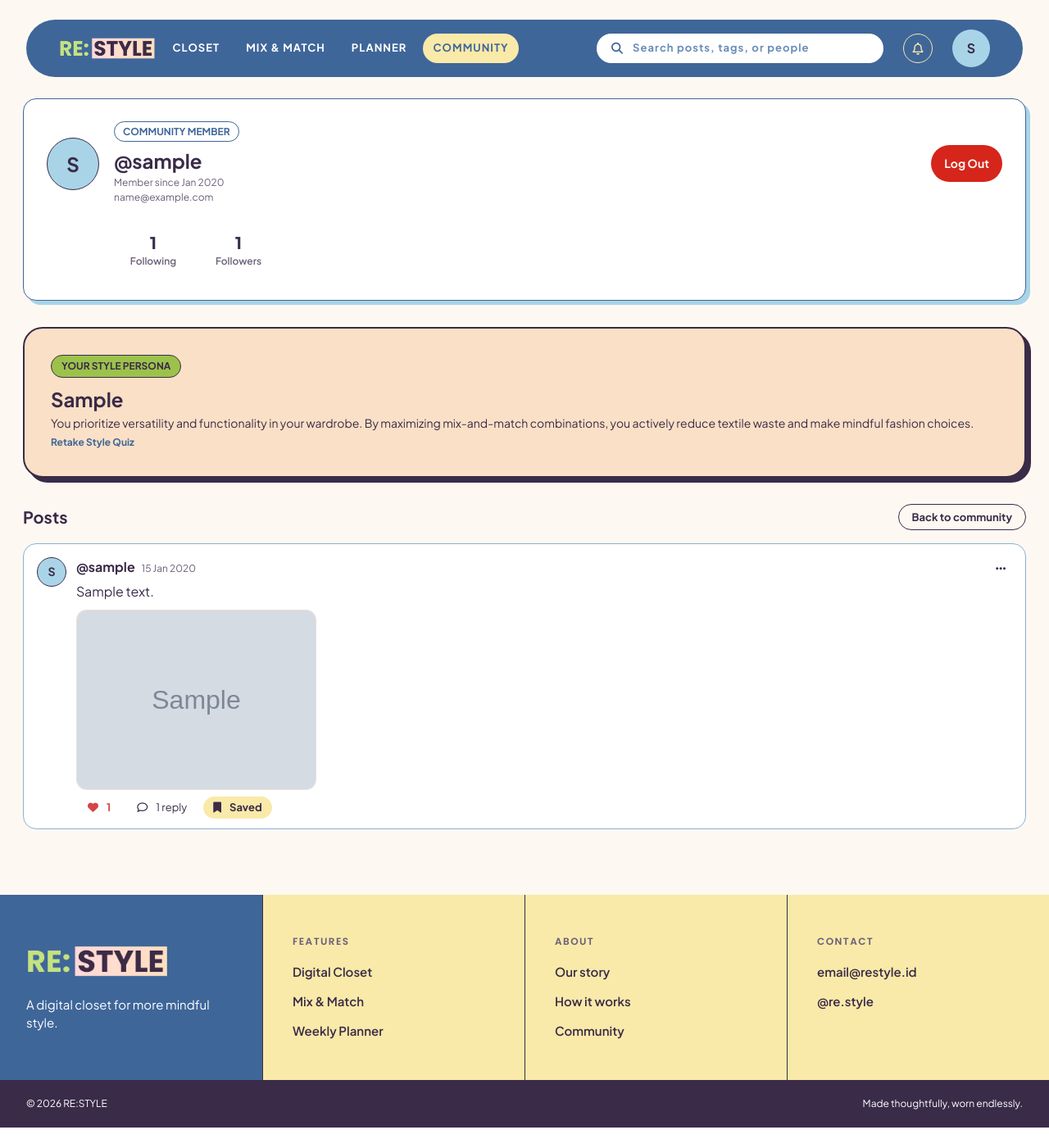
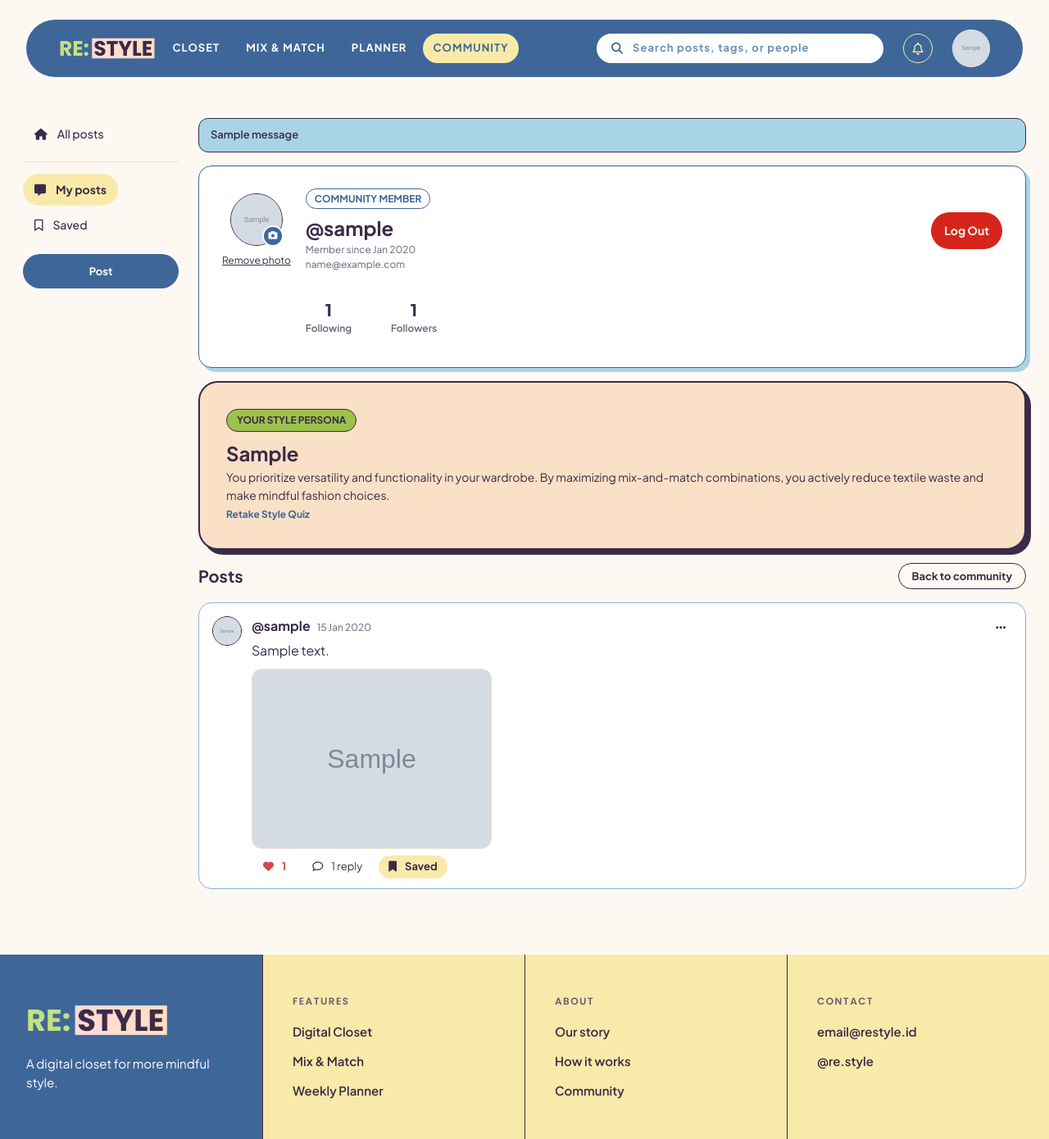
Before and after one commit to pbp-kelompok-a12/RESTYLE, a Django app: a page that uses templates/components/navbar_app.html in a window 1280 px wide. Shown: the top 1390 px of the page at 82% size. Run offline with Django 5.2, Linux system fonts and the light colour scheme; a user stored in the database is signed in; tables that the repository leaves empty hold one stand-in row (values such as "Sample post"); grey boxes marked "Sample" are stand-in pictures; one stand-in notice (Sample message) is shown; data that the repository does not hold is empty; some libraries are stand-ins or nearby versions; some web fonts are replaced.

Commit message:
Add profile photos and sidebar on profile page

```diff
--- a/community/admin.py
+++ b/community/admin.py
@@ -1,6 +1,6 @@
 from django.contrib import admin
 
-from community.models import Comment, Notification, Post
+from community.models import Comment, CommunityProfile, Notification, Post
 
 @admin.register(Post)
 class PostAdmin(admin.ModelAdmin):
@@ -17,3 +17,5 @@ class CommentAdmin(admin.ModelAdmin):
 class NotificationAdmin(admin.ModelAdmin):
     list_display = ("recipient", "actor", "kind", "is_read", "created_at")
     list_filter = ("kind", "is_read")
+
+admin.site.register(CommunityProfile)
--- a/community/models.py
+++ b/community/models.py
@@ -199,3 +199,15 @@ class Notification(models.Model):
         if self.kind == self.FOLLOW:
             return reverse("community:show_user_profile", args=[self.actor.username])
         return reverse("community:show_community") + f"#post-{self.post_id}"
+
+class CommunityProfile(models.Model):
+    """data tambahan user khusus untuk community, misalnya foto profil."""
+    user = models.OneToOneField(
+        settings.AUTH_USER_MODEL,
+        on_delete=models.CASCADE,
+        related_name="community_profile",
+    )
+    photo = models.ImageField(upload_to="community/avatars/", blank=True)
+
+    def __str__(self):
+        return f"Community profile of @{self.user.username}"
--- a/community/templates/community/_comment.html
+++ b/community/templates/community/_comment.html
@@ -1,6 +1,8 @@
 {# Satu komentar. Butuh variabel "comment". Balasan memakai file ini lagi. #}
+{% load community_avatars %}
+
 <div class="cm-comment {% if comment.is_author %}is-author{% endif %}">
-    <span class="cm-avatar cm-avatar-small">{{ comment.author.username|first|upper }}</span>
+    <span class="cm-avatar cm-avatar-small">{% avatar comment.author %}</span>
 
     <div class="cm-comment-main">
         <header class="cm-comment-head">
--- a/community/templates/community/_notification_item.html
+++ b/community/templates/community/_notification_item.html
@@ -1,8 +1,9 @@
 {# Satu baris notifikasi. Butuh variabel "note". #}
+{% load community_avatars %}
 <li>
     <a class="nt-item {% if not note.is_read %}is-unread{% endif %}" href="{% url 'community:open_notification' note.id %}">
         <span class="nt-avatar">
-            {{ note.actor.username|first|upper }}
+            {% avatar note.actor %}
             {% if note.kind == 'like' %}
             <span class="nt-icon nt-icon-like"><i class="fa-regular fa-heart"></i></span>
             {% elif note.kind == 'follow' %}
--- a/community/templates/community/_post_card.html
+++ b/community/templates/community/_post_card.html
@@ -1,6 +1,7 @@
 {# Satu kartu post. Butuh variabel "post". #}
+{% load community_avatars %}
 <article class="cm-card cm-post" id="post-{{ post.id }}">
-    <span class="cm-avatar">{{ post.author.username|first|upper }}</span>
+<span class="cm-avatar">{% avatar post.author %}</span>
 
     <div class="cm-post-main">
         <header class="cm-post-head">
@@ -143,7 +144,7 @@
             {% if user.is_authenticated %}
             <form class="cm-reply-form" method="post" action="{% url 'community:create_comment' post.id %}">
                 {% csrf_token %}
-                <span class="cm-avatar">{{ user.username|first|upper|default:"?" }}</span>
+                <span class="cm-avatar">{% avatar user %}</span>
                 <input type="text" name="content" maxlength="500" required
                        placeholder="Write a reply..." aria-label="Write a reply">
                 {% include 'components/button.html' with btn_type="submit" btn_class="secondary" extra_class="cm-community-button" label="Reply" %}
--- a/community/templates/community/follow_list.html
+++ b/community/templates/community/follow_list.html
@@ -1,5 +1,5 @@
 {% extends 'base.html' %}
-{% load static %}
+{% load static community_avatars %}
 
 {% block meta %}
     <title>{{ title }} - @{{ profile_user.username }} | RE:STYLE</title>
@@ -23,7 +23,7 @@
             {% for person in people %}
             <li class="community-follow-list-item">
                 <a class="community-follow-person" href="{% url 'community:show_user_profile' person.username %}">
-                    <span class="cm-avatar">{{ person.username|first|upper }}</span>
+                    <span class="cm-avatar">{% avatar person %}</span>
                     <span>
                         <strong>@{{ person.username }}</strong>
                         <small>RE:STYLE community member</small>
--- a/community/templates/community/profile.html
+++ b/community/templates/community/profile.html
@@ -1,5 +1,5 @@
 {% extends 'base.html' %}
-{% load static %}
+{% load static community_avatars %}
 
 {% block meta %}
     <title>@{{ profile_user.username }} | RE:STYLE</title>
@@ -9,10 +9,49 @@
 
 {% block content %}
 <main class="cm-page">
+    <div class="cm-layout cm-layout-wide">
+
+        {% if profile_user == user %}
+            {% include 'community/_sidebar.html' with active='mine' %}
+        {% else %}
+            {% include 'community/_sidebar.html' %}
+        {% endif %}
+
+        <div class="cm-feed">
+    {% if messages %}
+    <div class="cm-messages">
+        {% for message in messages %}
+        <p class="cm-message cm-message-{{ message.tags }}">{{ message }}</p>
+        {% endfor %}
+    </div>
+    {% endif %}
+
     <section class="section-container cm-card community-profile-card">
         {% csrf_token %}
         <div class="community-profile-header">
-            <span class="cm-avatar community-profile-avatar">{{ profile_user.username|first|upper }}</span>
+            {% if profile_user == user %}
+            {# foto profil sendiri: klik untuk ganti foto #}
+            <div class="community-avatar-edit">
+                <form class="community-avatar-form" method="post" action="{% url 'community:update_avatar' %}"
+                      enctype="multipart/form-data">
+                    {% csrf_token %}
+                    <label class="cm-avatar community-profile-avatar community-avatar-upload" title="Change profile photo">
+                        {% avatar profile_user %}
+                        <input type="file" name="photo" accept="image/png, image/jpeg" hidden>
+                        <span class="community-avatar-camera"><i class="fa-solid fa-camera"></i></span>
+                    </label>
+                </form>
+                {% if profile_user.community_profile.photo %}
+                <form method="post" action="{% url 'community:update_avatar' %}" data-confirm="Remove your profile photo?">
+                    {% csrf_token %}
+                    <button type="submit" name="remove" value="1" class="community-avatar-remove">Remove photo</button>
+                </form>
+                {% endif %}
+            </div>
+            {% else %}
+            <span class="cm-avatar community-profile-avatar">{% avatar profile_user %}</span>
+            {% endif %}
+
             <div class="community-profile-identity">
                 <span class="cm-badge">COMMUNITY MEMBER</span>
                 <h1>@{{ profile_user.username }}</h1>
@@ -71,5 +110,7 @@
             </div>
         {% endfor %}
     </section>
+        </div>
+    </div>
 </main>
 {% endblock content %}
--- /dev/null
+++ b/community/templatetags/community_avatars.py
@@ -0,0 +1,13 @@
+from django import template
+from django.utils.html import format_html
+
+register = template.Library()
+
+
+@register.simple_tag
+def avatar(user):
+    """isi lingkaran avatar: foto profil kalau ada, kalau tidak huruf pertama username."""
+    profile = getattr(user, "community_profile", None)
+    if profile and profile.photo:
+        return format_html('<img class="avatar-photo" src="{}" alt="">', profile.photo.url)
+    return (user.username[:1] or "?").upper()
--- a/community/urls.py
+++ b/community/urls.py
@@ -18,6 +18,7 @@ from community.views import (
     mark_notifications_read,
     open_notification,
     show_notifications,
+    update_avatar,
 )
 
 app_name = "community"
@@ -40,6 +41,7 @@ urlpatterns = [
         {"list_type": "followers"},
         name="show_followers",
     ),
+    path("profile/photo/", update_avatar, name="update_avatar"),
     path("profile/<str:username>/", show_user_profile, name="show_user_profile"),
     path("post/create/", create_post, name="create_post"),
     path("post/<int:post_id>/edit/", edit_post, name="edit_post"),
--- a/community/views.py
+++ b/community/views.py
@@ -14,7 +14,7 @@ from django.views.decorators.http import require_POST
 
 from community.forms import CommentForm, PostForm
 from closet.models import Item
-from community.models import Comment, Follow, Notification, Post, PostImage
+from community.models import Comment, CommunityProfile, Follow, Notification, Post, PostImage
 from community.notifications import notify_follow, notify_like, notify_reply, undo_follow, undo_like
 
 # URL halaman login aplikasi.
@@ -394,3 +394,33 @@ def mark_notifications_read(request):
     if request.headers.get("x-requested-with") == "fetch":
         return JsonResponse({"ok": True})
     return redirect("community:show_notifications")
+
+@login_required(login_url=LOGIN_URL)
+@require_POST
+def update_avatar(request):
+    profile, _ = CommunityProfile.objects.get_or_create(user=request.user)
+    profile_url = reverse("community:show_user_profile", args=[request.user.username])
+
+    if "remove" in request.POST:
+        profile.photo.delete(save=False)
+        profile.photo = ""
+        profile.save()
+        messages.success(request, "Profile photo removed.")
+        return redirect(profile_url)
+
+    photo = request.FILES.get("photo")
+    if photo is None:
+        messages.error(request, "Choose a photo first.")
+        return redirect(profile_url)
+
+    photo_error = check_photos([photo])
+    if photo_error:
+        messages.error(request, photo_error.replace("Each photo", "Your photo"))
+        return redirect(profile_url)
+
+    if profile.photo:
+        profile.photo.delete(save=False)  # buang foto lama supaya tidak menumpuk
+    profile.photo = photo
+    profile.save()
+    messages.success(request, "Profile photo updated.")
+    return redirect(profile_url)
--- a/static/css/community.css
+++ b/static/css/community.css
@@ -1330,3 +1330,53 @@ body{
     color: var(--color-azure-san-marino);
     text-decoration: underline;
 }
+
+/* foto profil (dipakai di semua lingkaran avatar) */
+
+.avatar-photo{
+    display: block;
+    width: 100%;
+    height: auto;
+    aspect-ratio: 1 / 1;  /* tinggi selalu sama dengan lebar, jadi pasti bulat */
+    object-fit: cover;
+    border-radius: var(--corner-radius-999);
+}
+
+/* foto profil sendiri di halaman profil: bisa diklik untuk diganti */
+.community-avatar-edit{
+    display: flex;
+    flex-direction: column;
+    align-items: center;
+    gap: 6px;
+    flex-shrink: 0;
+}
+
+.community-avatar-upload{
+    position: relative;
+    cursor: pointer;
+}
+
+.community-avatar-upload:hover .avatar-photo{
+    opacity: 0.85;
+}
+
+.community-avatar-camera{
+    position: absolute;
+    right: -2px;
+    bottom: -2px;
+    width: 26px;
+    height: 26px;
+    display: grid;
+    place-items: center;
+    background-color: var(--color-azure-san-marino);
+    border: 2px solid var(--color-white-solid);
+    border-radius: var(--corner-radius-999);
+    color: var(--color-white-solid);
+    font-size: 11px;
+}
+
+.community-avatar-remove{
+    font-size: 12px;
+    color: var(--color-azure-dolphin);
+    text-decoration: underline;
+}
--- a/static/js/community.js
+++ b/static/js/community.js
@@ -315,6 +315,15 @@ if (document.querySelector(".cm-tag-button")) {
     });
 }
 
+// foto profil: begitu foto dipilih, langsung dikirim (tanpa perlu tombol Save)
+document.querySelectorAll(".community-avatar-form input[type=file]").forEach((input) => {
+    input.addEventListener("change", () => {
+        if (input.files.length > 0) {
+            input.form.submit();
+        }
+    });
+});
+
 // Hapus: tanya dulu sebelum benar-benar menghapus
 document.querySelectorAll("form[data-confirm]").forEach((form) => {
     form.addEventListener("submit", (event) => {
--- a/templates/components/navbar_app.html
+++ b/templates/components/navbar_app.html
@@ -1,6 +1,6 @@
 {# Navbar untuk user yang sudah login. Dipakai semua modul (closet, mix & match, planner, community). #}
 
-{% load community_notifications %}
+{% load community_avatars community_notifications %}
 
 {% if user.is_authenticated %}
 <header class="app-nav">
@@ -21,7 +21,7 @@
             <input type="search" name="q" placeholder="Search posts, tags, or people" aria-label="Search">
         </form>
         {% notification_menu %}
-        <a href="{% url 'main:profile' %}" class="app-nav-avatar" aria-label="Your profile">{{ user.username|first|upper }}</a>
+        <a href="{% url 'main:profile' %}" class="app-nav-avatar" aria-label="Your profile">{% avatar user %}</a>
     </div>
 </header>
 
```
Also changed, not shown: community/templates/community/feed.html (+4 -4 lines), community/tests.py (+51 -1 lines), community/migrations/0006_communityprofile.py (added).
